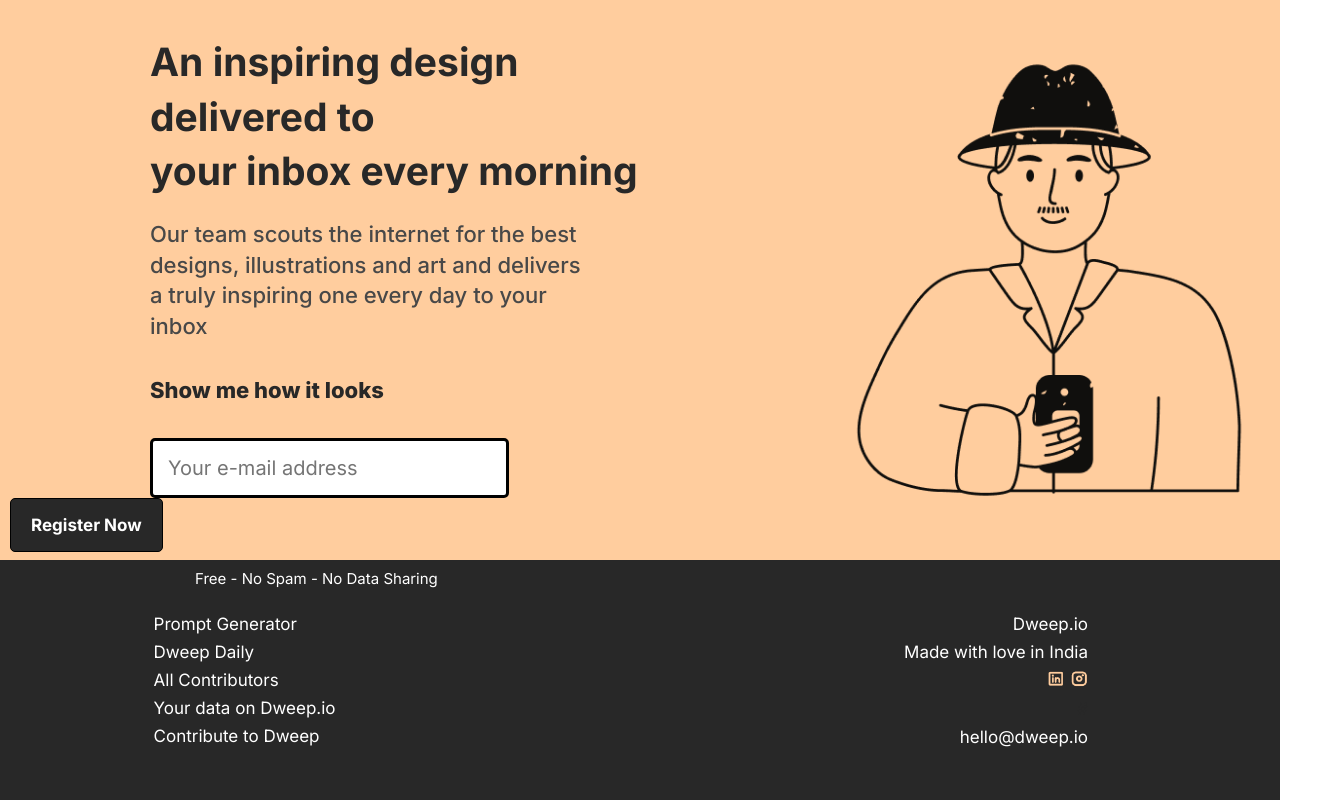
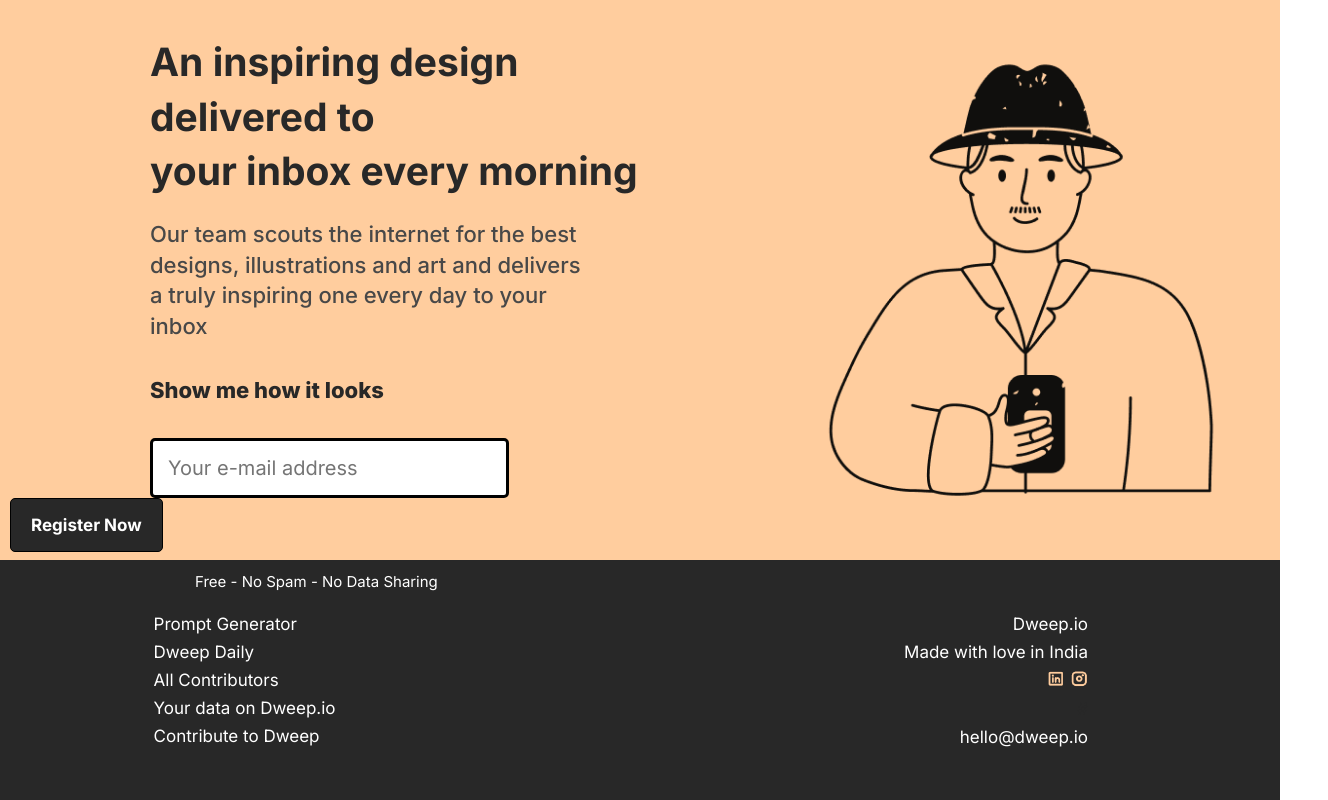
Before and after one commit to siddheswartripurari/cuvette-micro-proj-1, a plain HTML site: page index.html in a window 1280 px wide. Shown: the whole page, 1328 px wide, since content can reach past the window. Drawn offline with Linux system fonts and the light colour scheme.

Commit message:
Update main.css

```diff
--- a/styles/main.css
+++ b/styles/main.css
@@ -90,13 +90,13 @@ h1{
   display: inline-block;
   width: 50%;
   margin-left: 150px;
-  padding-top: 7px;
-  padding-bottom: 20px;
+  padding-top: 10px;
+  padding-bottom: 10px;
   padding-left: 45px;
   font-size: 15px;
 }
 
 .dweep-logo{
   height: 100%;
-  margin-left: 20%;
+  margin-left: 100px;
 }
```
